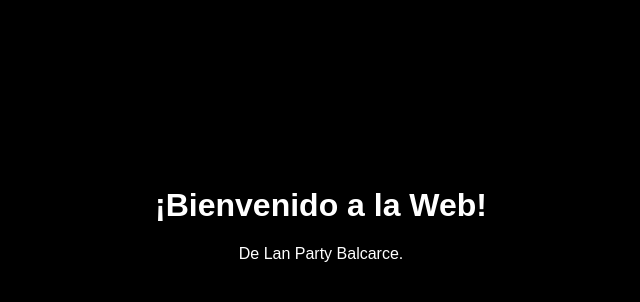
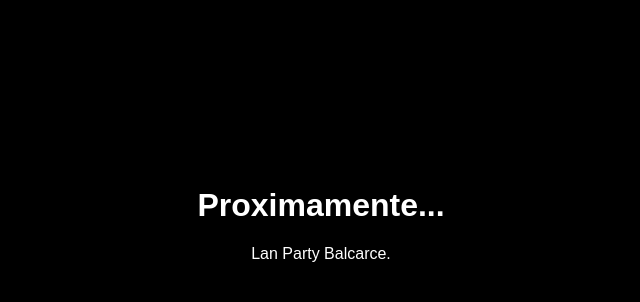
Before and after one commit to rolandoandres22/LanPartyBalcarce, a plain HTML site: page index.html in a window 1280 px wide. Shown: the part 178-480 px from the top of the page, without its empty margins (319-959 px from the left). Drawn offline with Linux system fonts and the light colour scheme.

Commit message:
Add files via upload

```diff
--- a/index.html
+++ b/index.html
@@ -37,8 +37,8 @@
     </svg>
 
     <div class="content" style="display: none;">
-        <h1>¡Bienvenido a la Web!</h1>
-        <p>De Lan Party Balcarce.</p>
+        <h1>Proximamente...</h1>
+        <p>Lan Party Balcarce.</p>
     </div>
 
     <script src="./js/script.js"></script>
```
